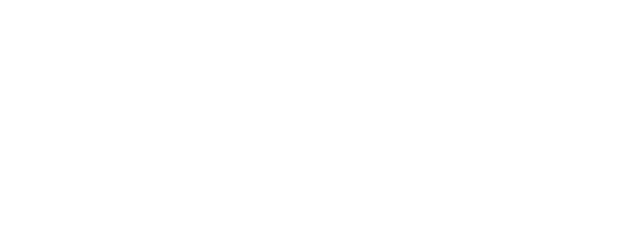
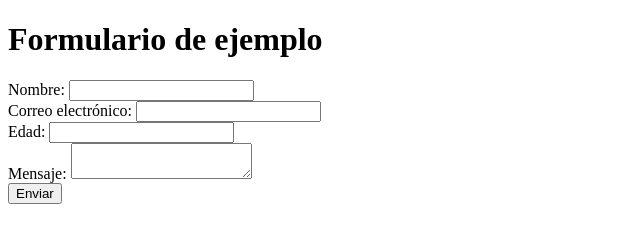
Before and after one commit to PabloVicente14/2EVAL_Programacion_TICO2_PabloVicente14, a plain HTML site: page formularios/index.html in a window 1280 px wide. Shown: the whole page, without its empty margins (0-640 px from the left). Drawn offline with Linux system fonts and the light colour scheme.

Commit message:
Update index.html

```diff
--- a/formularios/index.html
+++ b/formularios/index.html
@@ -1,14 +1,25 @@
 <!DOCTYPE html>
 <html lang="es">
-<head>
+ <head>
     <meta charset="UTF-8">
-    <meta http-equiv="X-UA-Compatible" content="IE=edge">
-    <meta name="viewport" content="width=device-width, initial-scale=1.0">
-    <title>Formularios</title>
-</head>
-<body>
-    <form action="">
+    <title>Formulario de ejemplo</title>
+  </head>
+  <body>
+    <h1>Formulario de ejemplo</h1>
+    <form>
+      <label for="nombre">Nombre:</label>
+      <input type="text" id="nombre" name="nombre"><br>
 
+      <label for="email">Correo electrónico:</label>
+      <input type="email" id="email" name="email"><br>
+
+      <label for="edad">Edad:</label>
+      <input type="number" id="edad" name="edad"><br>
+
+      <label for="mensaje">Mensaje:</label>
+      <textarea id="mensaje" name="mensaje"></textarea><br>
+
+      <input type="submit" value="Enviar">
     </form>
-</body>
+  </body>
 </html>
```
